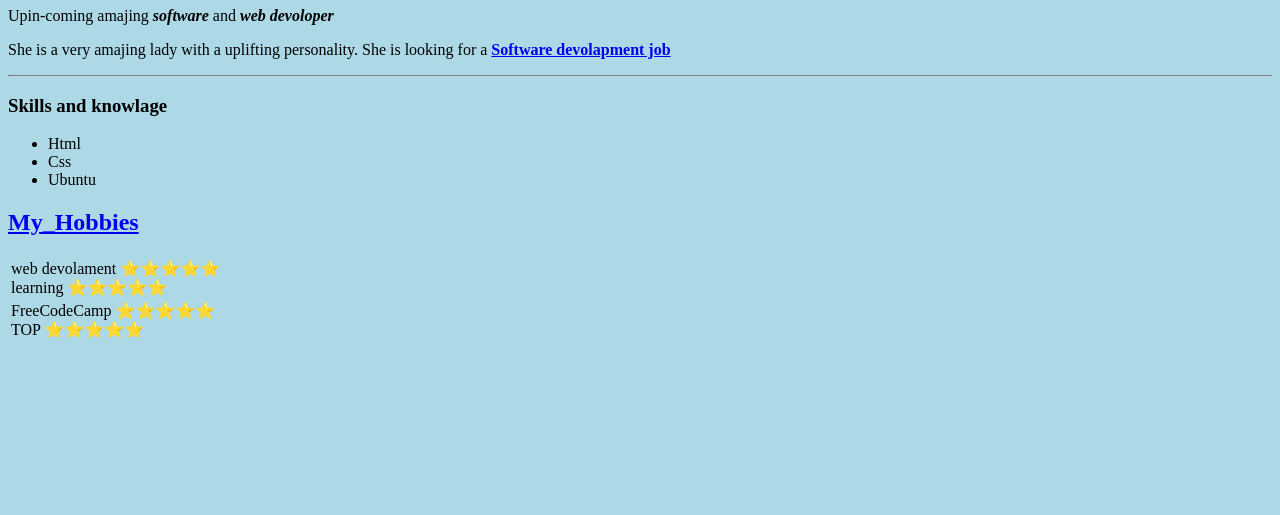
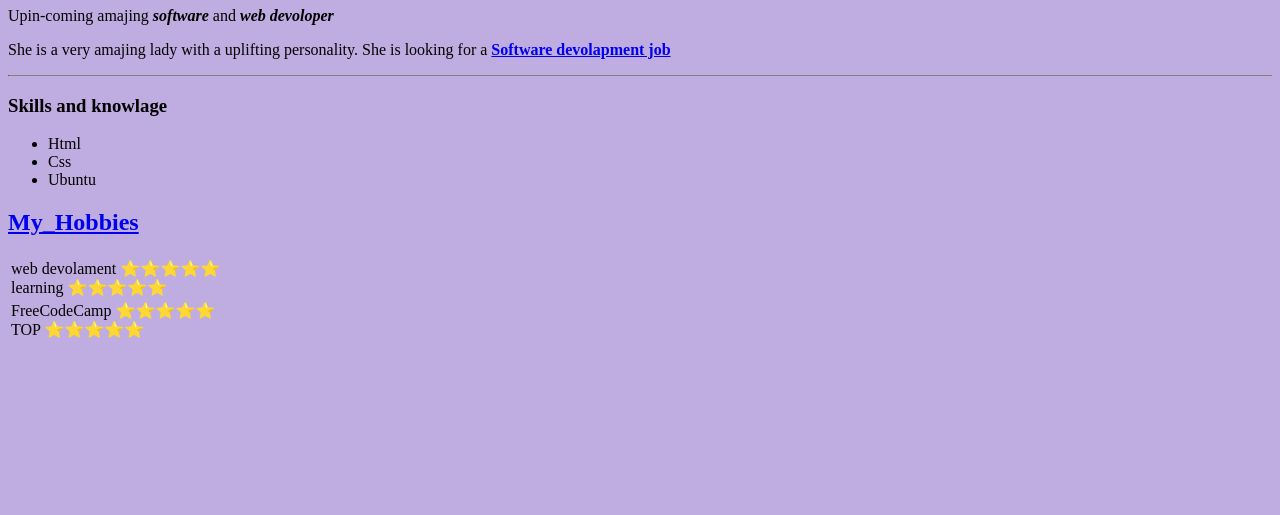
Before and after one commit to Heartlessmuffin/Test, a plain HTML site: page index.html in a window 1280 px wide. Shown: the part 285-800 px from the top of the page. Drawn offline with Linux system fonts and the light colour scheme.

Commit message:
Update index.html

```diff
--- a/index.html
+++ b/index.html
@@ -5,7 +5,7 @@
   <meta charset="utf-8">
   <title>Nurisha</title>
 <style media="screen">
-    body{ background-color:lightblue;}
+    body{ background-color:#BFACE0;}
 
    hr  {
      border-top-style:dotted;
```
